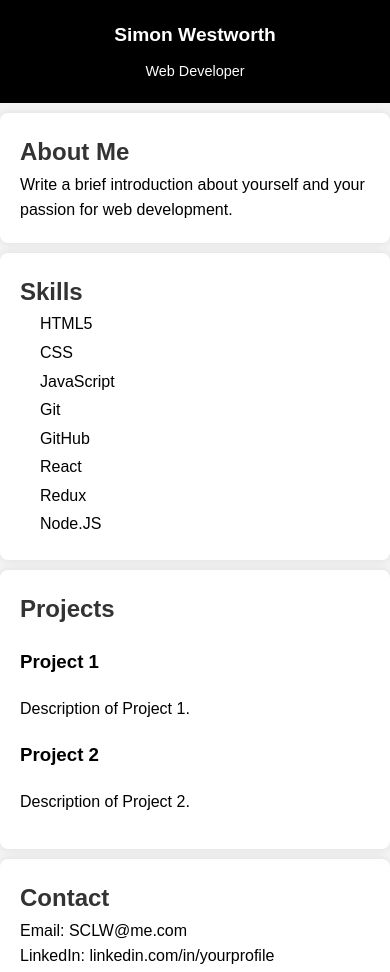
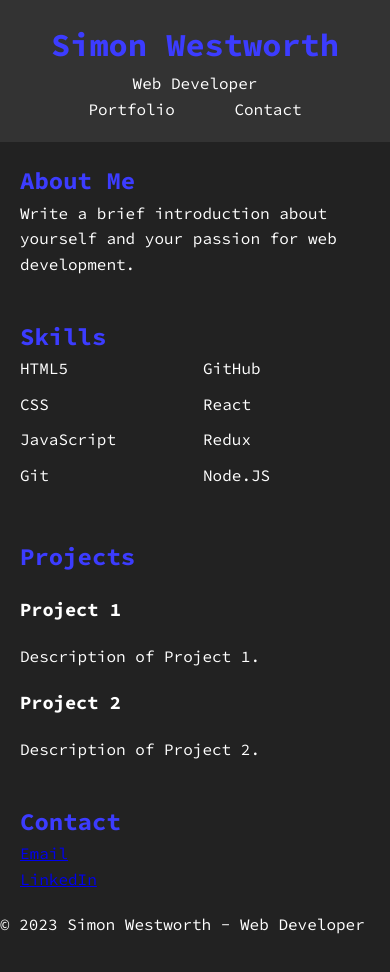
Before and after one commit to SiWestworth/SW-Portfolio-, a plain HTML site: page Main/Main.html in a window 390 px wide. After the commit the page ends 938 px from the top, so only its background shows below. Drawn offline with Linux system fonts and the light colour scheme; a web font is replaced by a local one.

Commit message:
basic layout and styling

```diff
--- a/Main/Main.html
+++ b/Main/Main.html
@@ -5,13 +5,124 @@
     <meta name="viewport" content="width=device-width, initial-scale=1.0" />
     <title>Simon Westworth - Web Developer</title>
     <link rel="stylesheet" href="Style.css" />
+    <link rel="preconnect" href="https://fonts.googleapis.com" />
+    <link rel="preconnect" href="https://fonts.gstatic.com" crossorigin />
+    <link
+      href="https://fonts.googleapis.com/css2?family=M+PLUS+Code+Latin:wght@100;200;300;400;500;600;700&family=Source+Code+Pro:wght@200;400;700&display=swap"
+      rel="stylesheet"
+    />
+    <style>
+      /* Reset some default styles and consolidate font definitions */
+      body,
+      h1,
+      h2,
+      p,
+      ul {
+        margin: 0;
+        padding: 0;
+        font-family: "M PLUS Code Latin", "Source Code Pro", Arial, sans-serif;
+      }
+
+      body {
+        background-color: #222; /* Black background */
+        color: #fff; /* White text */
+        line-height: 1.6;
+      }
+
+      /* Center containers */
+      .container {
+        max-width: 800px; /* Adjust the maximum width as needed */
+        margin: 0 auto; /* Center the container horizontally */
+      }
+
+      header {
+        background-color: #333; /* Dark Grey background for header */
+        padding: 20px;
+        text-align: center;
+      }
+
+      /* Styles for the navigation bar */
+      nav {
+        background-color: #333; /* Dark Grey background for the navigation bar */
+      }
+
+      nav ul {
+        list-style: none;
+        padding: 0;
+        text-align: center;
+      }
+
+      nav li {
+        display: inline-block;
+        margin: 0 15px;
+        list-style: none;
+      }
+
+      nav a {
+        text-decoration: none;
+        color: #fff; /* White text for navigation links */
+        padding: 10px;
+        border-radius: 5px;
+        transition: background-color 0.3s ease;
+      }
+
+      nav a:hover {
+        background-color: #00f; /* Blue background on hover */
+      }
+
+      h1 {
+        color: rgb(60, 60, 255); /* Blue text for the main header */
+      }
+
+      section {
+        padding: 40px;
+      }
+
+      h2 {
+        color: rgb(60, 60, 255); /* Blue text for section headers */
+      }
+
+      ul {
+        list-style: none;
+      }
+
+      li {
+        margin-bottom: 10px;
+      }
+
+      #skills ul {
+        columns: 2;
+      }
+
+      /* Styles for generic class */
+      .your-class-name {
+        margin-bottom: 20px;
+      }
+
+      /* Media Queries for responsiveness */
+      @media only screen and (max-width: 768px) {
+        section {
+          padding: 20px;
+        }
+      }
+    </style>
   </head>
   <body>
+    <div class="container">
       <header>
         <h1>Simon Westworth</h1>
         <p>Web Developer</p>
+        <!-- Navigation Bar -->
+        <nav>
+          <ul>
+            <li><a href="portfolio.html">Portfolio</a></li>
+            <li><a href="#contact">Contact</a></li>
+          </ul>
+        </nav>
       </header>
+    </div>
 
+    <div class="container">
       <section id="about">
         <h2>About Me</h2>
         <p>
@@ -19,7 +130,9 @@
           development.
         </p>
       </section>
+    </div>
 
+    <div class="container">
       <section id="skills">
         <h2>Skills</h2>
         <ul>
@@ -34,7 +147,9 @@
           <!-- Add more skills as needed -->
         </ul>
       </section>
+    </div>
 
+    <div class="container">
       <section id="projects">
         <h2>Projects</h2>
         <div>
@@ -47,12 +162,27 @@
         </div>
         <!-- Add more project sections as needed -->
       </section>
+    </div>
 
+    <div class="container">
       <section id="contact">
         <h2>Contact</h2>
-      <p>Email: SCLW@me.com</p>
-      <p>LinkedIn: linkedin.com/in/yourprofile</p>
+        <p><a href="mailto:SCLW@me.com">Email</a></p>
+        <a
+          href="https://www.linkedin.com/in/simon-westworth-008799286/"
+          target="_blank"
+          >LinkedIn</a
+        >
         <!-- Add more contact information as needed -->
       </section>
+    </div>
+
+    <div class="container">
+      <footer>
+        <p>&copy; 2023 Simon Westworth - Web Developer</p>
+      </footer>
+    </div>
+    <!-- JavaScript -->
+    <script src="script.js"></script>
   </body>
 </html>
--- a/Main/Style.css
+++ b/Main/Style.css
@@ -1,4 +1,4 @@
-/* Reset some default styles */
+/* Reset some default styles and consolidate font definitions */
 body,
 h1,
 h2,
@@ -6,48 +6,67 @@ p,
 ul {
   margin: 0;
   padding: 0;
+  font-family: "M PLUS Code Latin", "Source Code Pro", Arial, sans-serif;
 }
 
 body {
-  font-family: "Arial", sans-serif;
+  background-color: #222; /* Black background */
+  color: #fff; /* White text */
   line-height: 1.6;
-  background-color: #f4f4f4;
+}
+
+/* Center containers and make them responsive */
+.container {
+  width: 100%;
+  max-width: 100%; /* Adjust the maximum width as needed */
+  margin: 10px; /* All sides: 10px margin */
 }
 
 header {
-  background-color: #000000;
-  color: #fff;
+  background-color: #333; /* Dark Grey background for header */
+  padding: 20px;
   text-align: center;
-  padding: 20px 0;
 }
 
-header h1 {
-  font-size: 2em;
-  margin-bottom: 0.5em;
+/* Styles for the navigation bar */
+nav {
+  background-color: #333; /* Dark Grey background for the navigation bar */
 }
 
-header p {
-  font-size: 1.2em;
+nav ul {
+  list-style: none;
+  padding: 0;
+  text-align: center;
+}
+
+nav li {
+  display: inline-block;
+  margin: 0 15px;
+  list-style: none;
+}
+
+nav a {
+  text-decoration: none;
+  color: #fff; /* White text for navigation links */
+  padding: 10px;
+  border-radius: 5px;
+  transition: background-color 0.3s ease;
+}
+
+nav a:hover {
+  background-color: #00f; /* Blue background on hover */
+}
+
+h1 {
+  color: rgb(60, 60, 255); /* Blue text for the main header */
 }
 
 section {
-  max-width: 800px;
-  margin: 0 auto;
-  padding: 40px 20px;
-}
-
-#about,
-#skills,
-#projects,
-#contact {
-  background-color: #fff;
-  margin: 20px 0;
-  border-radius: 8px;
-  box-shadow: 0 0 10px rgba(0, 0, 0, 0.1);
+  padding: 10px;
 }
 
 h2 {
-  color: #333;
+  color: rgb(60, 60, 255); /* Blue text for section headers */
 }
 
 ul {
@@ -55,57 +74,48 @@ ul {
 }
 
 li {
-  margin-bottom: 5px;
+  margin-bottom: 10px;
 }
 
-#projects div {
+#skills ul {
+  columns: 2;
+}
+
+/* Styles for generic class */
+.your-class-name {
   margin-bottom: 20px;
 }
 
-/* Responsive styles */
-@media screen and (max-width: 800px) {
-  header h1 {
-    font-size: 1.5em;
-  }
-
-  header p {
-    font-size: 1em;
+/* Media Queries for responsiveness */
+@media only screen and (max-width: 1200px) {
+  /* Styles for desktop or larger screens */
+  .container {
+    max-width: 1200px;
   }
 
   section {
-    padding: 20px;
+    padding: 10px; /* Adjusted padding */
   }
 }
 
-@media screen and (max-width: 600px) {
-  header h1 {
-    font-size: 1.2em;
+@media only screen and (max-width: 992px) {
+  /* Styles for tablet screens */
+  .container {
+    max-width: 768px;
   }
 
-  header p {
-    font-size: 0.9em;
+  section {
+    padding: 15px; /* Adjusted padding */
+  }
+}
+
+@media only screen and (max-width: 768px) {
+  /* Styles for mobile screens */
+  .container {
+    max-width: 100%;
   }
 
-  #about,
-  #skills,
-  #projects,
-  #contact {
-    margin: 10px 0;
-  }
-
-  h2 {
-    font-size: 1.5em;
-  }
-
-  ul {
-    padding-left: 20px;
-  }
-
-  li {
-    margin-bottom: 3px;
-  }
-
-  #projects div {
-    margin-bottom: 15px;
+  section {
+    padding: 10px; /* Adjusted padding */
   }
 }
```
Also changed, not shown: Main/Java.js (deleted, +0 -9 lines), Main/portfolio.html (added, +29 -0 lines), Main/script.js (added). Lines whose indentation alone changed are shown as unchanged.
